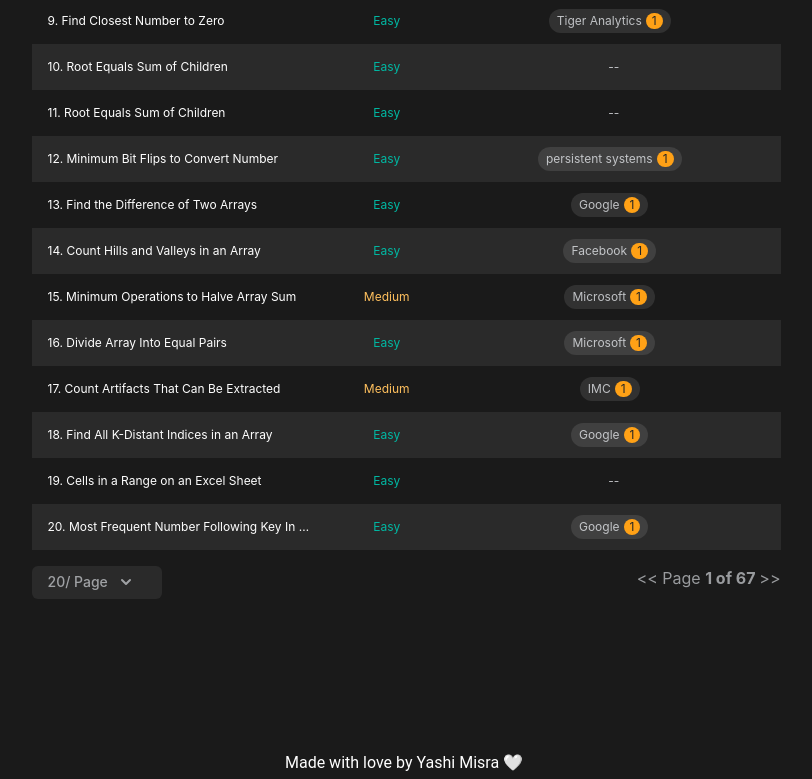
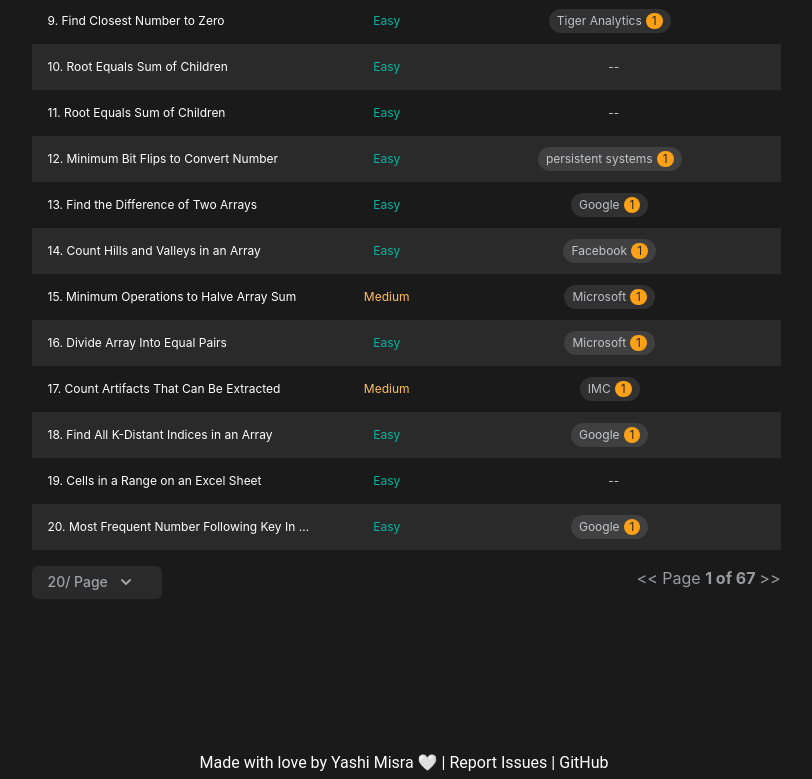
Before and after one commit to ymisra18/LCCWQ, a React (Create React App) app: page / in a window 1280 px wide. Shown: the part 614-1393 px from the top of the page, without its empty margins (234-1046 px from the left). Built offline with nearby package versions, Linux system fonts and the light colour scheme.

Commit message:
(feat): add footer links.

```diff
--- a/src/components/footer/Footer.tsx
+++ b/src/components/footer/Footer.tsx
@@ -5,7 +5,23 @@ export const Footer = () => (
     data-testid="Footer"
   >
     <p className="text-white text[20px] flex mt-2 pr-1">
-      Made with love by Yashi Misra 🤍
+      Made with love by Yashi Misra 🤍 |
     </p>
+    <a
+      className="text-white text[20px] flex mt-2 pr-1"
+      href="https://github.com/ymisra18/LCCWQ/issues/new/choose"
+      target="_blank"
+      rel="noreferrer"
+    >
+      Report Issues |
+    </a>
+    <a
+      className="text-white text[20px] flex mt-2 pr-1"
+      href="https://github.com/ymisra18/LCCWQ"
+      target="_blank"
+      rel="noreferrer"
+    >
+      GitHub
+    </a>
   </div>
 );
```
